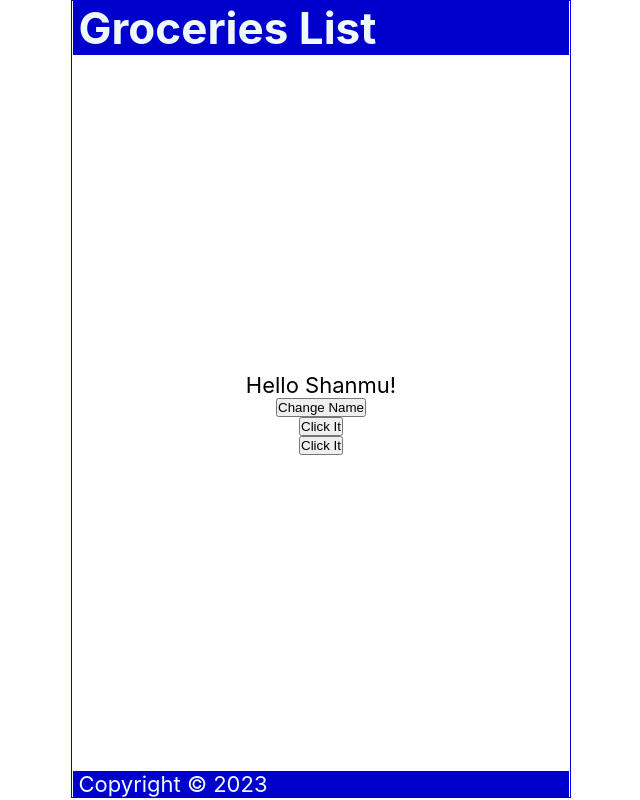
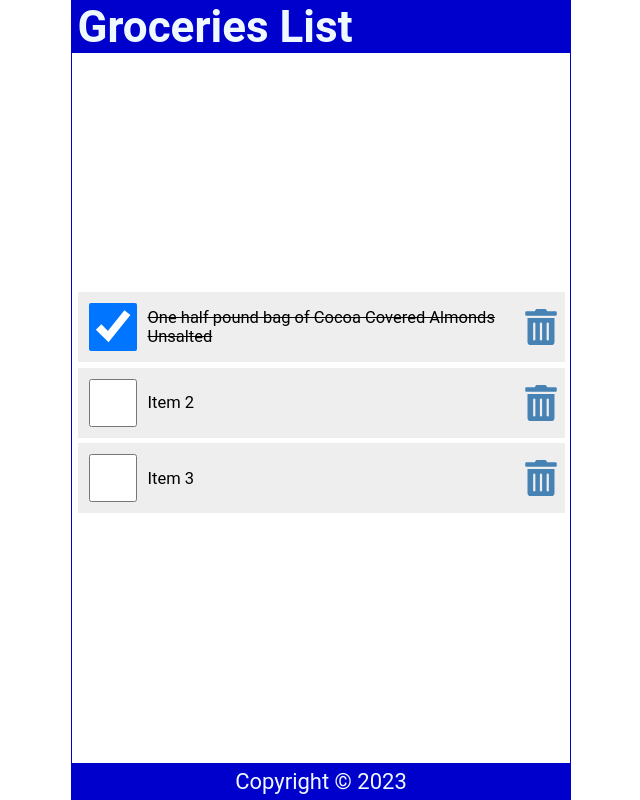
Before and after one commit to shancodes/ReactLearning, a React (Create React App) app: page / in a window 1280 px wide. Shown: the whole page, without its empty margins (319-959 px from the left). Built offline with nearby package versions, Linux system fonts and the light colour scheme.

Commit message:
Tutorial 7: Lists and Keys

```diff
--- a/package.json
+++ b/package.json
@@ -34,5 +34,8 @@
       "last 1 firefox version",
       "last 1 safari version"
     ]
+  },
+  "devDependencies": {
+    "react-icons": "^4.7.1"
   }
 }
--- a/src/Content.js
+++ b/src/Content.js
@@ -1,33 +1,66 @@
 import { useState } from "react";
+import { FaTrashAlt } from 'react-icons/fa';
 
 const Content = () => {
-    const [name, setName] = useState('Shanmu');
-    const[count, setCount] = useState(0);
+    const [items, setItems] = useState([
+        {
+            id: 1,
+            checked: true,
+            item: "One half pound bag of Cocoa Covered Almonds Unsalted"
+        },
+        {
+            id: 2,
+            checked: false,
+            item: "Item 2"
+        },
+        {
+            id: 3,
+            checked: false,
+            item: "Item 3"
+        }
+    ]);
 
-    const handleNameChange =() => {
-        const names = ['Shan','Shanmu','Priya'];
-        const int = Math.floor(Math.random() * 3);
-        setName(names[int]);
+     const handleCheck = (id) => {
+        const listItems = items.map((item) => item.id === id ? { ...item, checked: !item.checked } : item);
+        setItems(listItems);
+        localStorage.setItem('shoppinglist',JSON.stringify(listItems));
+    }
 
-      }
+    const handleDelete = (id) => {
+        const listItems = items.filter((item) => item.id !== id);
+        setItems(listItems);
+        localStorage.setItem('shoppinglist',JSON.stringify(listItems));
 
-      const handleClick = () => {
-        setCount(count+1)
-        setCount(count+1)
-        console.log(count)
-      }
-      const handleClick2 = (name) => {
-        console.log(count)
-      }
+    }
+
 
     return (
         <main>
-            <p onDoubleClick={handleClick}>
-                Hello {name}!
-            </p>
-            <button onClick={handleNameChange}>Change Name</button>
-            <button onClick={handleClick}>Click It</button>
-            <button onClick={handleClick2}>Click It</button>
+            {items.length ? (
+            <ul>
+                {items.map((item) => (
+                    <li className="item">
+                        <input
+                        type="checkbox"
+                        onChange={() =>handleCheck(item.id)}
+                        checked= {item.checked}
+                        />
+                        <label
+                        style={(item.checked)? { textDecoration: 'line-through'}:null}
+                        onDoubleClick= {() =>handleCheck(item.id)}
+                        >{item.item}</label>
+                        <FaTrashAlt
+                        onClick={() => handleDelete(item.id)}
+                        role="button" tabIndex="0"/>
+
+
+                    </li>
+
+                ))}
+            </ul>
+            ) : (
+                <p style={{marginTop: '2rem'}}> Your list is Empty</p>
+            )}
         </main>
     )
 }
--- a/src/index.css
+++ b/src/index.css
@@ -2,36 +2,35 @@
   margin: 0;
   padding: 0;
   box-sizing: border-box;
-
 }
 
-html{
+html {
   font-size: 22px;
 }
 
-
 body {
   min-height: 100vh;
-  font-family: -apple-system, BlinkMacSystemFont, 'Segoe UI', 'Roboto', 'Oxygen',
+  font-family: 'Roboto', 'Oxygen',
     'Ubuntu', 'Cantarell', 'Fira Sans', 'Droid Sans', 'Helvetica Neue',
     sans-serif;
   -webkit-font-smoothing: antialiased;
   -moz-osx-font-smoothing: grayscale;
 }
 
-.App{
+.App {
   display: flex;
   flex-direction: column;
   justify-content: center;
   align-items: center;
-  height: calc(100vh - 2px);
+  height: 100vh;
+  width: 100%;
   max-width: 500px;
   border: 1px solid mediumblue;
   margin: auto;
 }
 
-header{
-  width: calc(100% - 2px);
+header {
+  width: 100%;
   padding: 0 0.25em;
   background-color: mediumblue;
   color: aliceblue;
@@ -40,17 +39,7 @@
   align-items: center;
 }
 
-footer{
-  width: calc(100% - 2px);
-  padding: 0 0.25em;
-  background-color: mediumblue;
-  color: aliceblue;
-  display: flex;
-  justify-content: space-between;
-  align-items: center;
-}
-
-main{
+main {
   width: 100%;
   display: flex;
   flex-direction: column;
@@ -59,7 +48,71 @@
   align-items: center;
   overflow-y: auto;
 }
-code {
-  font-family: source-code-pro, Menlo, Monaco, Consolas, 'Courier New',
-    monospace;
+
+footer {
+  width: 100%;
+  padding: 0.25em;
+  background-color: mediumblue;
+  color: aliceblue;
+  display: grid;
+  place-content: center;
 }
+
+ul {
+  width: 100%;
+  list-style: none;
+  padding: 0 0.25rem 0.25rem;
+}
+
+ul li::before {
+  content: "\200B";
+}
+
+.item {
+  display: flex;
+  justify-content: flex-start;
+  align-items: center;
+  padding: 0.5rem 0 0.5rem 0.5rem;
+  margin: 0.25rem 0;
+  background-color: #eee;
+}
+
+.item:first-child {
+  margin: 0;
+}
+
+.item input[type="checkbox"] {
+  text-align: center;
+  width: 2.5rem;
+  width: 48px;
+  min-width: 48px;
+  height: 2.5rem;
+  height: 48px;
+  min-height: 48px;
+  cursor: pointer;
+  margin-right: 0.5rem;
+}
+
+.item input[type="checkbox"]:focus + label {
+  text-decoration: underline;
+}
+
+.item > label {
+  font-size: 0.75rem;
+  flex-grow: 1;
+}
+
+.item svg {
+  width: 48px;
+  min-width: 48px;
+  height: 36px;
+  font-size: 1rem;
+  color: steelblue;
+  cursor: pointer;
+}
+
+.item svg:focus,
+.item svg:hover {
+  color: red;
+  outline: none;
+}
```
Also changed, not shown: 1 other file (tests, documents, lock files or other folders).
